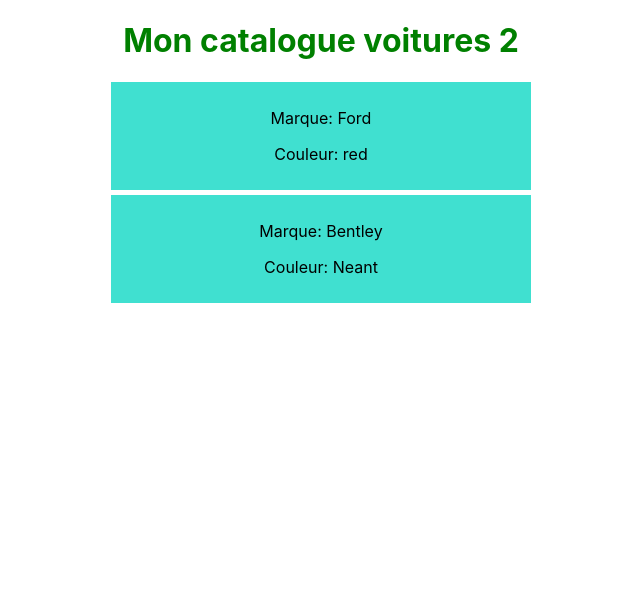
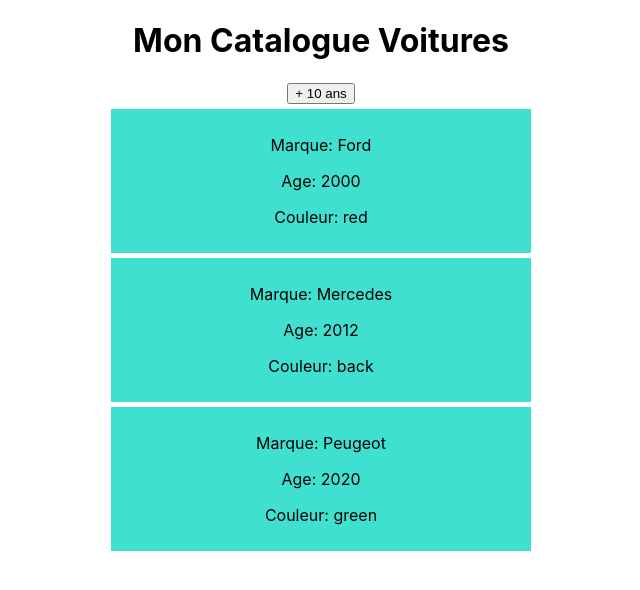
Before and after one commit to Chrisanto76/test_easter, a React (Create React App) app: page / in a window 1280 px wide. Shown: the top 590 px of the page, without its empty margins (319-959 px from the left). Built offline with nearby package versions, Linux system fonts and the light colour scheme.

Commit message:
add files and state

```diff
--- a/src/App.js
+++ b/src/App.js
@@ -1,17 +1,16 @@
-import React, { Component } from 'react';
+import { Component } from 'react';
+import Mycars from './Components/Mycars';
 import './App.css';
-import Mycars from './component/Mycars';
 
 class App extends Component {
     state = {
-        title: 'Mon catalogue voitures 2',
-        color: 'green',
+        titre: 'Mon Catalogue Voitures',
     };
 
     render() {
         return (
             <div className='App'>
-                <Mycars color={this.state.color} title={this.state.title} />
+                <Mycars title={this.state.titre} />
             </div>
         );
     }
--- /dev/null
+++ b/src/Components/Cars.js
@@ -0,0 +1,24 @@
+const Car = ({ color, children, year }) => {
+    const colorInfo = color ? <p>Couleur: {color}</p> : <p>Couleur: "Néant"</p>;
+
+    if (children) {
+        return (
+            <div
+                style={{
+                    backgroundColor: 'turquoise',
+                    width: '400px',
+                    padding: '10px',
+                    margin: '5px auto',
+                }}
+            >
+                <p>Marque: {children}</p>
+                <p>Age: {year}</p>
+                {colorInfo}
+            </div>
+        );
+    }
+
+    // return null // ce return est Facultatif
+};
+
+export default Car;
--- /dev/null
+++ b/src/Components/MyHeader.js
@@ -0,0 +1,5 @@
+const MyHeader = ({ myStyle, children }) => (
+    <h1 style={{ color: myStyle }}>{children}</h1>
+);
+
+export default MyHeader;
--- /dev/null
+++ b/src/Components/Mycars.js
@@ -0,0 +1,47 @@
+import { Component } from 'react';
+import Car from './Cars';
+
+class Mycars extends Component {
+    state = {
+        voitures: [
+            { name: 'Ford', color: 'red', year: '2000' },
+            { name: 'Mercedes', color: 'back', year: '2012' },
+            { name: 'Peugeot', color: 'green', year: '2020' },
+        ],
+    };
+
+    addTenYears = () => {
+        console.log('active');
+    };
+
+    render() {
+        return (
+            <div>
+                <h1>{this.props.title}</h1>
+
+                <button onClick={this.addTenYears}> + 10 ans</button>
+
+                <Car
+                    color={this.state.voitures[0].color}
+                    year={this.state.voitures[0].year}
+                >
+                    {this.state.voitures[0].name}
+                </Car>
+                <Car
+                    color={this.state.voitures[1].color}
+                    year={this.state.voitures[1].year}
+                >
+                    {this.state.voitures[1].name}
+                </Car>
+                <Car
+                    color={this.state.voitures[2].color}
+                    year={this.state.voitures[2].year}
+                >
+                    {this.state.voitures[2].name}
+                </Car>
+            </div>
+        );
+    }
+}
+
+export default Mycars;
--- a/src/component/Cars.jsx
+++ /dev/null
@@ -1,29 +0,0 @@
-import React from 'react';
-
-const Car = ({ children, color }) => {
-    let colorInfo = '';
-
-    if (color) {
-        colorInfo = color;
-    } else {
-        colorInfo = 'Neant';
-    }
-
-    return children && (
-        <div
-                style={{
-                    backgroundColor: 'turquoise',
-                    width: '400px',
-                    padding: '10px',
-                    margin: '5px auto',
-                }}
-            >
-                <p>Marque: {children}</p>
-                {/*color ? <p>Couleur: {color}</p> : <p>Couleur: Neant</p>*/}
-                {/*<p>Couleur: {color ? color : 'Neant'}</p>*/}
-                <p>Couleur: {colorInfo}</p>
-            </div>
-    )
-};
-
-export default Car;
--- a/src/component/Mycars.jsx
+++ /dev/null
@@ -1,18 +0,0 @@
-import React, { Component } from 'react';
-import Car from './Cars';
-
-class Mycars extends Component {
-    render() {
-        return (
-            <div>
-                <h1 style={{color: this.props.color}}>{this.props.title}</h1>
-                <Car color= "red">Ford</Car>
-                <Car>Bentley</Car>
-                <Car color= "green"></Car>
-
-            </div>
-        );
-    }
-}
-
-export default Mycars;
```
Also changed, not shown: src/Components/Wrapper.js (added, +19 -0 lines).
